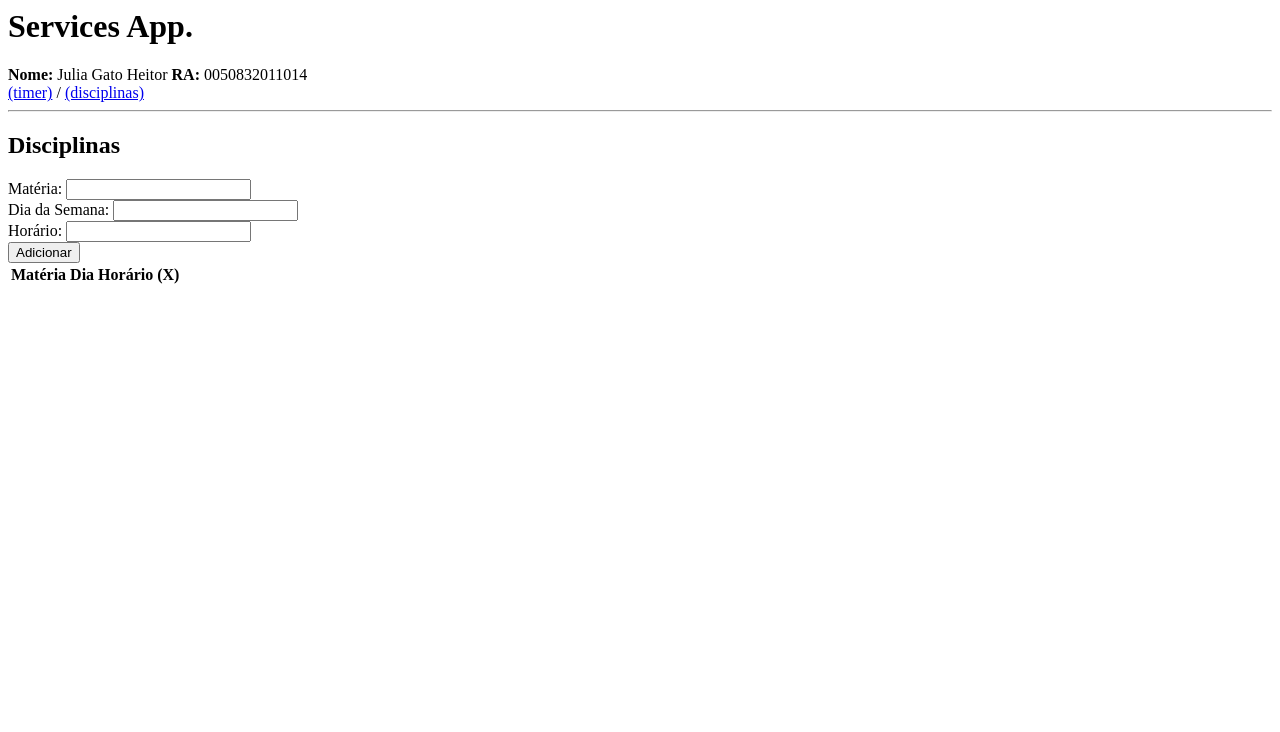
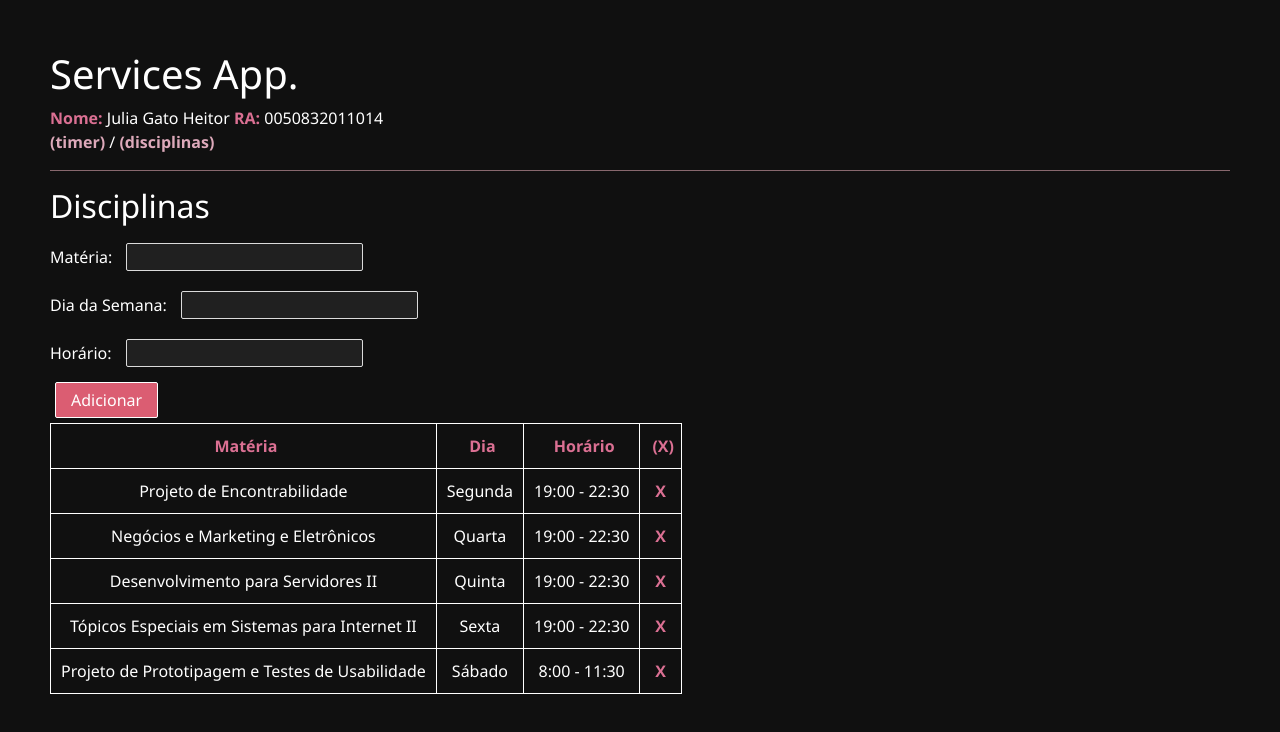
Before and after one commit to juliadelua/services-application, an Angular app: page /disciplinas in a window 1280 px wide. Shown: the top 732 px of the page. Built offline with nearby package versions, Linux system fonts and the light colour scheme.

Commit message:
3 files modified

```diff
--- a/src/app/disciplinas.service.ts
+++ b/src/app/disciplinas.service.ts
@@ -9,7 +9,35 @@ interface Disciplina {
 @Injectable()
 export class DisciplinasService {
   list: Array<Disciplina> = [];
-  constructor() {}
+  constructor() {
+    this.list = [
+      {
+        nome: 'Projeto de Encontrabilidade',
+        diaDaSemana: 'Segunda',
+        horario: '19:00 - 22:30',
+      },
+      {
+        nome: 'Negócios e Marketing e Eletrônicos',
+        diaDaSemana: 'Quarta',
+        horario: '19:00 - 22:30',
+      },
+      {
+        nome: 'Desenvolvimento para Servidores II',
+        diaDaSemana: 'Quinta',
+        horario: '19:00 - 22:30',
+      },
+      {
+        nome: '	Tópicos Especiais em Sistemas para Internet II',
+        diaDaSemana: 'Sexta',
+        horario: '19:00 - 22:30',
+      },
+      {
+        nome: 'Projeto de Prototipagem e Testes de Usabilidade',
+        diaDaSemana: 'Sábado',
+        horario: '8:00 - 11:30',
+      },
+    ];
+  }
 
   getter() {
     return this.list;
--- a/src/index.html
+++ b/src/index.html
@@ -1 +1,28 @@
-<my-app>loading</my-app>
+<!DOCTYPE html>
+<html lang="en">
+  <head>
+    <!-- Required meta tags -->
+    <meta charset="utf-8" />
+    <meta name="viewport" content="width=device-width, initial-scale=1" />
+
+    <!-- Bootstrap CSS -->
+    <link
+      href="https://cdn.jsdelivr.net/npm/bootstrap@5.1.3/dist/css/bootstrap.min.css"
+      rel="stylesheet"
+      integrity="sha384-1BmE4kWBq78iYhFldvKuhfTAU6auU8tT94WrHftjDbrCEXSU1oBoqyl2QvZ6jIW3"
+      crossorigin="anonymous"
+    />
+    <link
+      href="https://fonts.googleapis.com/icon?family=Material+Icons"
+      rel="stylesheet"
+    />
+  </head>
+  <body>
+    <my-app>loading . . .</my-app>
+    <script
+      src="https://cdn.jsdelivr.net/npm/bootstrap@5.1.3/dist/js/bootstrap.bundle.min.js"
+      integrity="sha384-ka7Sk0Gln4gmtz2MlQnikT1wXgYsOg+OMhuP+IlRH9sENBO0LRn5q+8nbTov4+1p"
+      crossorigin="anonymous"
+    ></script>
+  </body>
+</html>
--- a/src/styles.css
+++ b/src/styles.css
@@ -1,12 +1,98 @@
 /* Add application styles & imports to this file! */
+body {
+  font-family: 'Segoe UI', Tahoma, Geneva, Verdana, sans-serif;
+}
+
+button {
+  background-color: rgb(219, 93, 114);
+  border: 1px solid white;
+  border-radius: 2px;
+  padding: 5px 15px;
+  color: white;
+  margin: 5px;
+}
+
+input {
+  margin: 10px 0px;
+  margin-left: 10px;
+  background-color: #202020;
+  color: white;
+  border: 1px solid #dbdbdb;
+  border-radius: 2px;
+}
 
 span {
-  width: 10px;
-  height: 10px;
-  padding: 5px 10px;
-  background-color: pink;
+  color: palevioletred;
   font-weight: bold;
-  border-radius: 2px;
-  border: 1px #9e9e9e solid;
   margin-left: 5px;
 }
+
+/* Add application styles & imports to this file! */
+a {
+  text-decoration: none;
+  font-weight: bold;
+  color: rgb(221, 169, 186);
+}
+a:hover {
+  color: rgb(219, 93, 114);
+}
+.link {
+  display: flex;
+  align-items: center;
+}
+
+body {
+  background-color: #101010;
+  color: white;
+  padding: 50px;
+}
+
+span {
+  margin-right: 5px;
+}
+
+b {
+  color: palevioletred;
+}
+
+table {
+  border: 1px solid white;
+  padding: 10px;
+}
+
+th {
+  color: palevioletred;
+  padding-top: 10px;
+  padding-bottom: 10px;
+  padding-left: 6px;
+  text-align: center;
+  border: 1px solid white;
+}
+
+td {
+  padding: 10px;
+  color: white;
+  border: 1px solid white;
+  text-align: center;
+}
+
+h1,
+h2,
+h3,
+h5,
+p {
+  color: white;
+}
+
+table {
+  border-color: white;
+}
+
+tr {
+  color: grey;
+}
+
+hr {
+  color: pink;
+  opacity: 0.5;
+}
```
